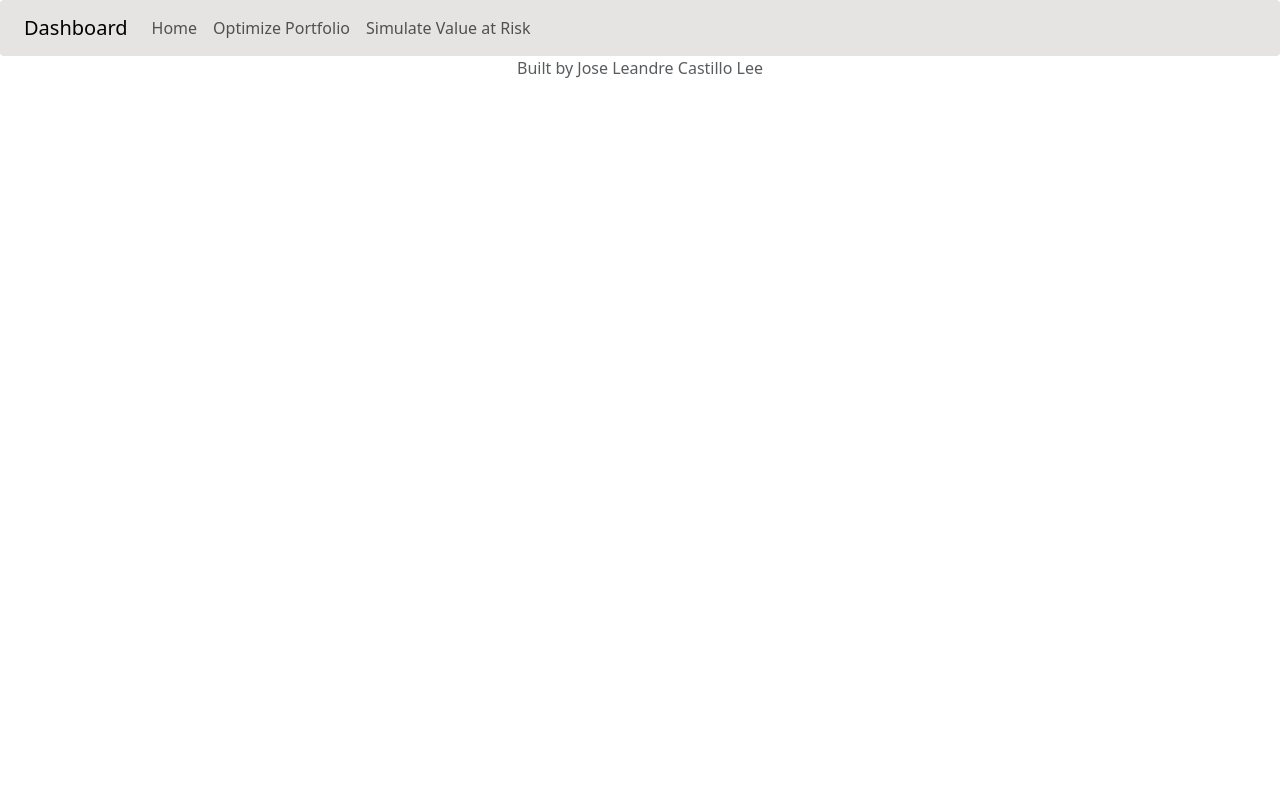
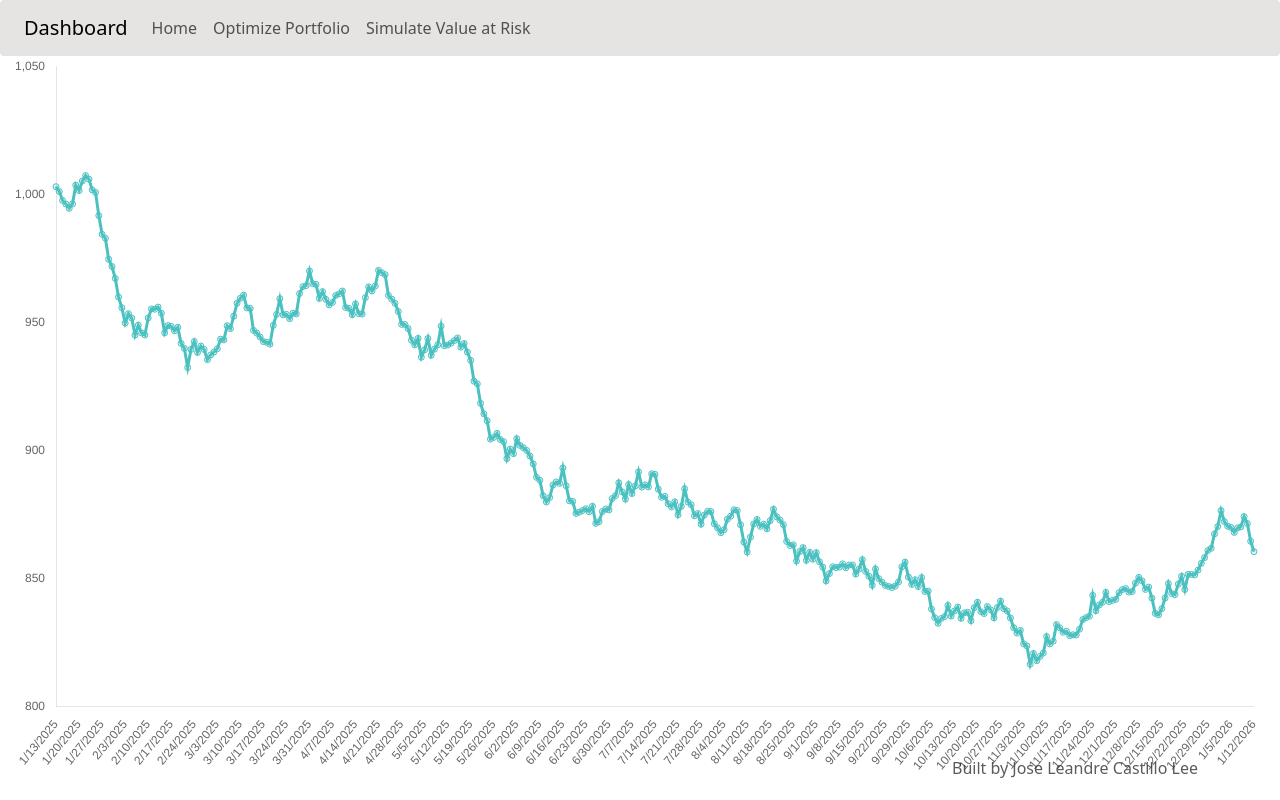
Before and after one commit to joselclee/investing-dashboard, a React (Create React App) app in the folder dashboard/: page / in a window 1280 px wide. Built offline with nearby package versions, Linux system fonts and the light colour scheme.

Commit message:
Graph, proper routing, api setup

```diff
--- a/dashboard/package.json
+++ b/dashboard/package.json
@@ -3,12 +3,17 @@
   "version": "0.1.0",
   "private": true,
   "dependencies": {
+    "axios": "^1.7.9",
     "bootstrap": "^5.3.3",
+    "chart.js": "^4.4.7",
+    "chartjs-adapter-date-fns": "^3.0.0",
     "cra-template": "1.2.0",
     "dashboard": "file:",
     "react": "^19.0.0",
     "react-bootstrap": "^2.10.7",
+    "react-chartjs-2": "^5.3.0",
     "react-dom": "^19.0.0",
+    "react-router-dom": "^7.1.1",
     "react-scripts": "5.0.1"
   },
   "scripts": {
--- a/dashboard/src/App.js
+++ b/dashboard/src/App.js
@@ -1,12 +1,21 @@
 import './App.css';
-import Header from './components/Header'
-import Footer from './components/Footer'
+import { BrowserRouter as Router, Routes, Route } from 'react-router-dom'
+
+import Home from './pages/Home'
+import Var from './pages/Var'
+import Optimize from './pages/Optimize'
 
 function App() {
   return (
     <div className="App">
-      <Header />
-      <Footer />
+      <Router>
+        <Routes>
+          <Route path="/" element={<Home />}/>
+          <Route path="/Home" element={<Home />}/>
+          <Route path="/Var" element={<Var />}/>
+          <Route path="Optimize" element={<Optimize />}/>
+        </Routes>
+      </Router>
     </div>
   );
 }
--- /dev/null
+++ b/dashboard/src/components/Footer.css
@@ -0,0 +1,19 @@
+.footer {
+    color: #fff;
+    padding: 20px;
+    text-align: right;
+    position: fixed;
+    left: 0;
+    bottom: 0;
+    width: 100%;
+}
+
+.footer a {
+    color: #fff;
+    text-decoration: none;
+    margin: 0 10px;
+}
+
+.footer a:hover {
+    text-decoration: underline;
+}
--- a/dashboard/src/components/Footer.js
+++ b/dashboard/src/components/Footer.js
@@ -1,4 +1,6 @@
 import React from 'react'
+
+import './Footer.css'
 
 const Footer = () => {
   return (
--- /dev/null
+++ b/dashboard/src/components/Graph.css
@@ -0,0 +1,4 @@
+.graph-container {
+    width: 100%;
+    height: 90vh;
+  }
--- /dev/null
+++ b/dashboard/src/components/Graph.js
@@ -0,0 +1,82 @@
+// dashboard/src/components/Graph.js
+import React, { useEffect, useState } from 'react';
+import { Line } from 'react-chartjs-2';
+import { Chart as ChartJS, LineElement, PointElement, LinearScale, Title, CategoryScale } from 'chart.js';
+import './Graph.css'; // Import the CSS file
+
+ChartJS.register(LineElement, PointElement, LinearScale, Title, CategoryScale);
+
+const Graph = () => {
+  const [data, setData] = useState({
+    labels: [],
+    datasets: [
+      {
+        label: 'S&P 500 Performance',
+        data: [],
+        borderColor: 'rgba(75,192,192,1)',
+        backgroundColor: 'rgba(75,192,192,0.2)',
+        fill: true,
+      },
+    ],
+  });
+
+  const options = {
+    maintainAspectRatio: false, // Make the chart responsive
+    scales: {
+      x: {
+        grid: {
+          display: false,
+        },
+      },
+      y: {
+        grid: {
+          display: false,
+        },
+      },
+    },
+  };
+
+  useEffect(() => {
+    let lastValue = 1000; // Starting value
+    const interval = setInterval(() => {
+      setData((prevData) => {
+        if (prevData.labels.length >= 365) {
+          clearInterval(interval);
+          return prevData;
+        }
+
+        const newLabels = [...prevData.labels];
+        if (prevData.labels.length % 7 === 0) {
+          newLabels.push(new Date(Date.now() + prevData.labels.length * 24 * 60 * 60 * 1000).toLocaleDateString());
+        } else {
+          newLabels.push('');
+        }
+
+        let newValue = lastValue * (1 + (Math.random() - 0.5) / 100); // Simulate daily percentage change
+        lastValue = newValue;
+
+        const newData = [...prevData.datasets[0].data, newValue];
+
+        return {
+          labels: newLabels,
+          datasets: [
+            {
+              ...prevData.datasets[0],
+              data: newData,
+            },
+          ],
+        };
+      });
+    }, 10); // Reduced interval time to 10ms
+
+    return () => clearInterval(interval);
+  }, []);
+
+  return (
+    <div className="graph-container">
+      <Line data={data} options={options} />
+    </div>
+  );
+};
+
+export default Graph;
--- a/dashboard/src/components/Header.css
+++ b/dashboard/src/components/Header.css
@@ -6,4 +6,5 @@
 .custom-brand {
     margin-left: 3vh;
     color: black !important;
+    size: 20px;
 }
--- a/dashboard/src/components/Header.js
+++ b/dashboard/src/components/Header.js
@@ -5,13 +5,17 @@ const Header = () => {
   return (
     <div>
         <Navbar expand="lg" className="custom-header">
-            <Navbar.Brand className="custom-brand">Dashboard</Navbar.Brand>
+            <Navbar.Brand className="custom-brand">
+              <Nav.Link href="/">
+                Dashboard
+              </Nav.Link>
+            </Navbar.Brand>
             <Navbar.Toggle aria-controls="basic-navbar-nav" />
             <Navbar.Collapse id="basic-navbar-nav">
               <Nav className="me-auto">
-                <Nav.Link href="#home">Home</Nav.Link>
-                <Nav.Link href="#link">Optimize Portfolio</Nav.Link>
-                <Nav.Link href="#link">Simulate Value at Risk</Nav.Link>
+                <Nav.Link href="/Home">Home</Nav.Link>
+                <Nav.Link href="/Optimize">Optimize Portfolio</Nav.Link>
+                <Nav.Link href="/Var">Simulate Value at Risk</Nav.Link>
               </Nav>
             </Navbar.Collapse>
         </Navbar>
--- /dev/null
+++ b/dashboard/src/pages/Home.js
@@ -0,0 +1,24 @@
+import React from 'react'
+import { Container, Row, Col } from 'react-bootstrap'
+
+import Header from '../components/Header'
+import Footer from '../components/Footer'
+import Graph from '../components/Graph'
+
+const Home = () => {
+  return (
+    <div>
+        <Header />
+        <Container fluid>
+          <Row>
+            <Col>
+              <Graph />
+            </Col>
+          </Row>
+        </Container>
+        <Footer />
+    </div>
+  )
+}
+
+export default Home
--- /dev/null
+++ b/dashboard/src/pages/Optimize.js
@@ -0,0 +1,29 @@
+import React from 'react'
+
+import Header from '../components/Header'
+import Footer from '../components/Footer'
+
+import { Container, Row, Col } from 'react-bootstrap'
+
+const Optimize = () => {
+  return (
+    <div>
+        <Header />
+        <Container>
+            <Row>
+                <Col />
+                <Col />
+                <Col>
+                <div className="sliders-text">
+                    Portfolio Value
+                </div>
+                </Col>
+            </Row>
+        </Container>
+        <Footer />
+    </div>
+
+  )
+}
+
+export default Optimize
--- a/dashboard/src/pages/Var.js
+++ b/dashboard/src/pages/Var.js
@@ -1,9 +1,9 @@
 import React from 'react'
-import Header from './components/Header'
-import Footer from './components/Footer'
+
+import Header from '../components/Header'
+import Footer from '../components/Footer'
 
 import { Container, Row, Col } from 'react-bootstrap'
-import { BrowserRouter as Router, Route } from 'react-router-dom'
 import axios from 'axios'
 
 const Var = () => {
```
Also changed, not shown: dashboard/src/App.css (line endings or trailing spaces), 1 other file (tests, documents, lock files or other folders).
